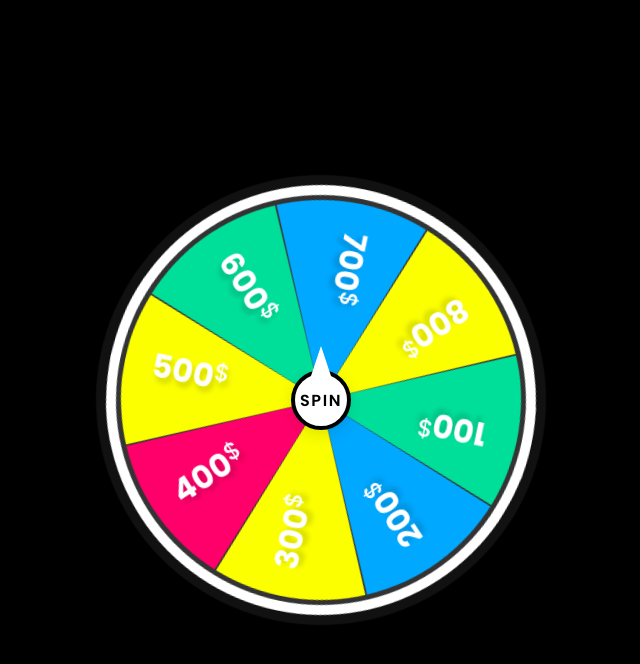
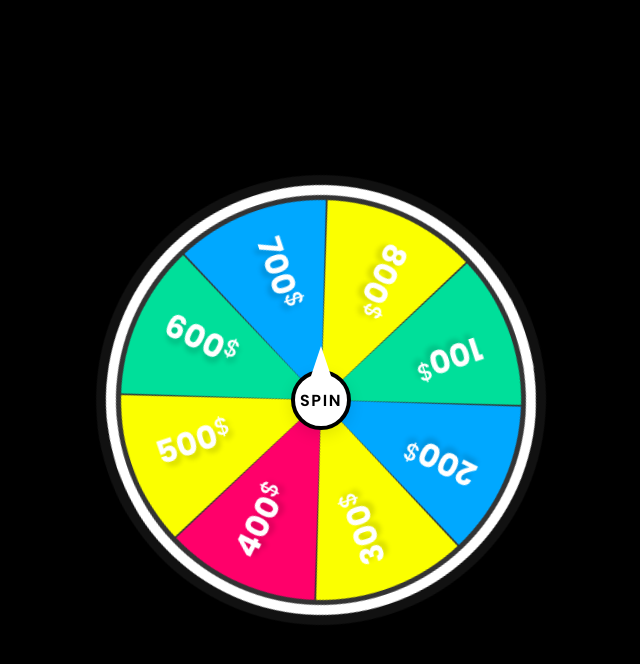
Before and after one commit to Sengkue/html-css-js-for-spin-wheel-by-me, a plain HTML site: page index.html in a window 1280 px wide. Both pictures are taken after a click on the element "SPIN". Shown: the whole page, without its empty margins (319-959 px from the left). Drawn offline with Linux system fonts and the light colour scheme.

Commit message:
new version update there are angle and duraction

```diff
--- a/index.html
+++ b/index.html
@@ -39,13 +39,30 @@
     </div>
     <script>
       let wheel = document.querySelector(".wheel");
-      let spinBtn = document.querySelector(".spinBtn");
-      let value = Math.ceil(Math.random() * 3600);
+let spinBtn = document.querySelector(".spinBtn");
 
-      spinBtn.onclick = function () {
-        wheel.style.transform = "rotate(" + value + "deg)";
-        value += Math.ceil(Math.random() * 3600);
-      };
+spinBtn.onclick = function () {
+  // Calculate the rotation speed to cover 50 degrees in 30 seconds
+  let targetAngle = 6000; // Target rotation angle
+  let duration = 30; // Duration in seconds
+  let rotationSpeed = targetAngle / duration; // Rotation speed in degrees per second
+
+  // Calculate the final rotation angle
+  let finalAngle = parseInt(wheel.style.transform.replace("rotate(", "").replace("deg)", "")) || 0;
+  finalAngle += 360 * Math.floor(Math.random() * 10) + 360 + Math.floor(Math.random() * 360);
+  finalAngle += targetAngle;
+
+  // Apply the rotation animation
+  wheel.style.transition = "transform " + duration + "s cubic-bezier(0.1, 0.6, 0.1, 1)";
+  wheel.style.transform = "rotate(" + finalAngle + "deg)";
+
+  // Reset transition and rotation after animation ends
+  setTimeout(() => {
+    wheel.style.transition = "";
+    wheel.style.transform = "rotate(" + (finalAngle % 360) + "deg)";
+  }, duration * 1000);
+};
+
     </script>
   </body>
 </html>
--- a/style.css
+++ b/style.css
@@ -54,7 +54,7 @@ body {
   clip-path: polygon(50% 0%, 0 100%, 100% 100%);
 }
 
-.container .wheel{
+.container .wheel {
     position: absolute;
     top: 0;
     left: 0;
@@ -63,10 +63,7 @@ body {
     background: #333;
     border-radius: 50%;
     overflow: hidden;
-  box-shadow: 0 0 0 5px #333,
-  0 0 0 15px #fff,
-  0 0 0 25px #111;
-transition: transform 3s ease-in-out;
+    box-shadow: 0 0 0 5px #333, 0 0 0 15px #fff, 0 0 0 25px #111;
   }
 
 .container .wheel .number {
```
Lines whose indentation alone changed are shown as unchanged.
